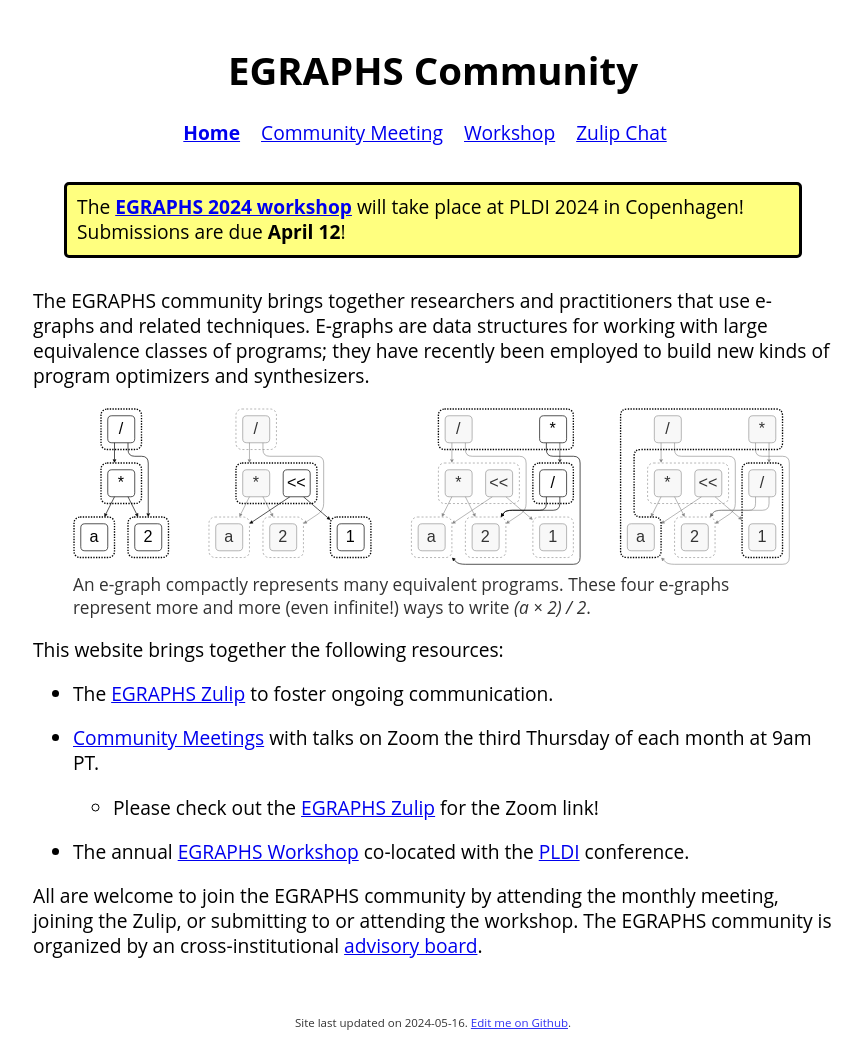
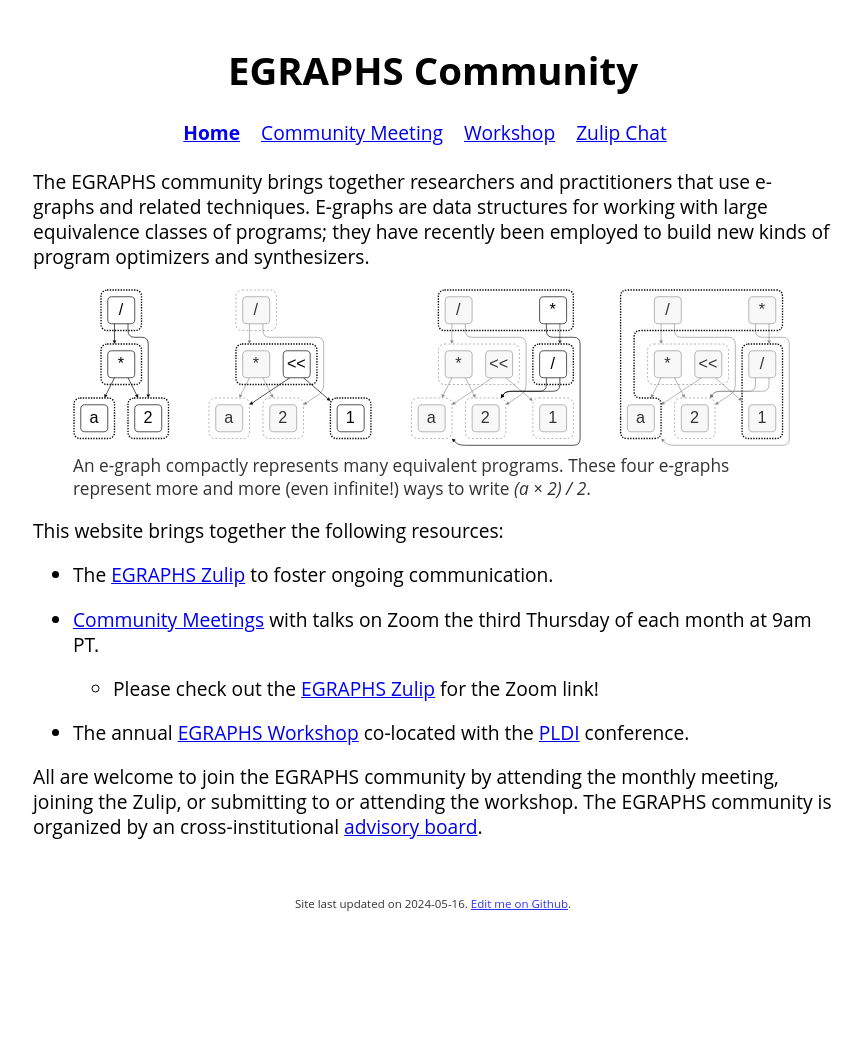
Before and after one commit to egraphs-community/egraphs-community.github.io, a Jekyll site: the page built from index.md, in a window 1280 px wide. Shown: the whole page, without its empty margins (207-1069 px from the left). Built offline with Jekyll 4.4.1, drawn with Linux system fonts in a browser that asks for light colours; after the commit the page ends 932 px from its top, so only the background shows below that.

Commit message:
Remove submission banner

```diff
--- a/_layouts/default.html
+++ b/_layouts/default.html
@@ -28,13 +28,6 @@
   </div>
 
   <main>
-
-    <div class="callout">
-      The <a href="https://pldi24.sigplan.org/home/egraphs-2024"><b>EGRAPHS 2024 workshop</b></a>
-      will take place at PLDI 2024 in Copenhagen!
-      Submissions are due <b>April 12</b>!
-    </div>
-
     {{ content }}
   </main>
 
```
